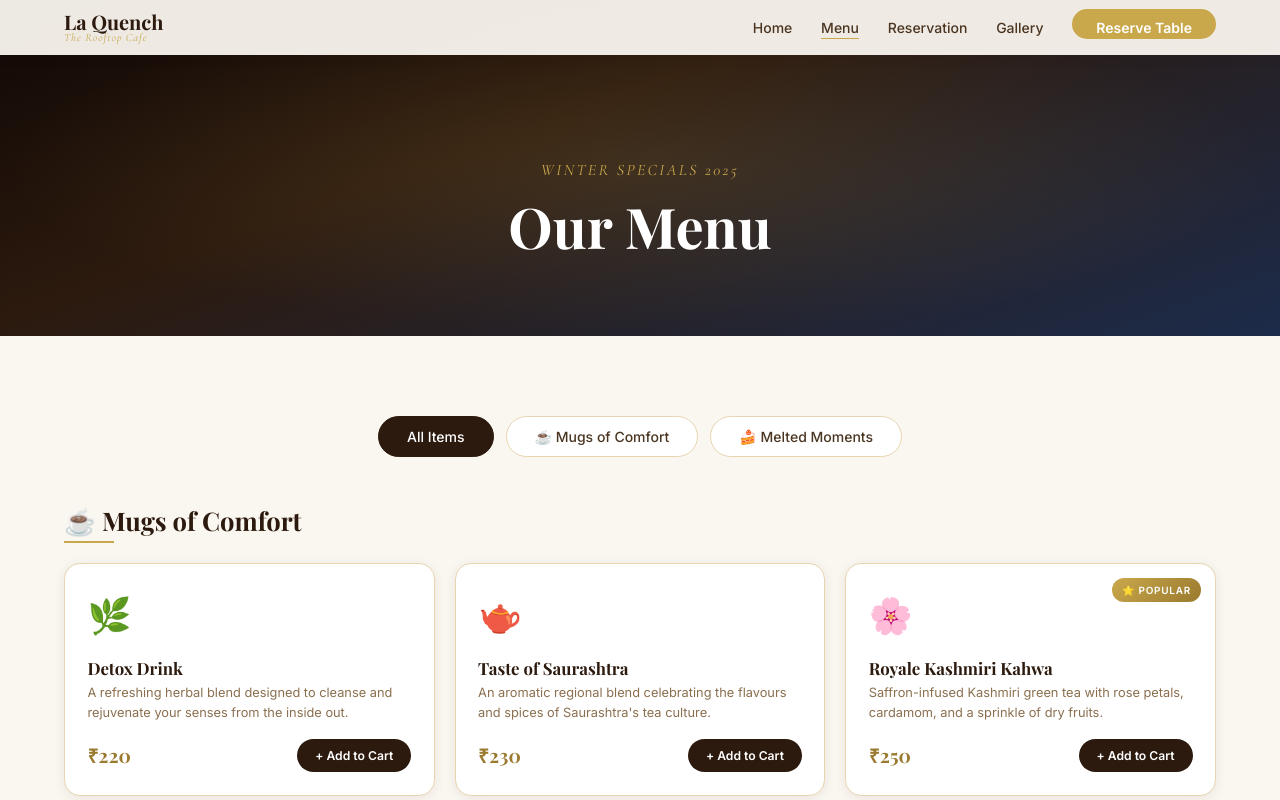
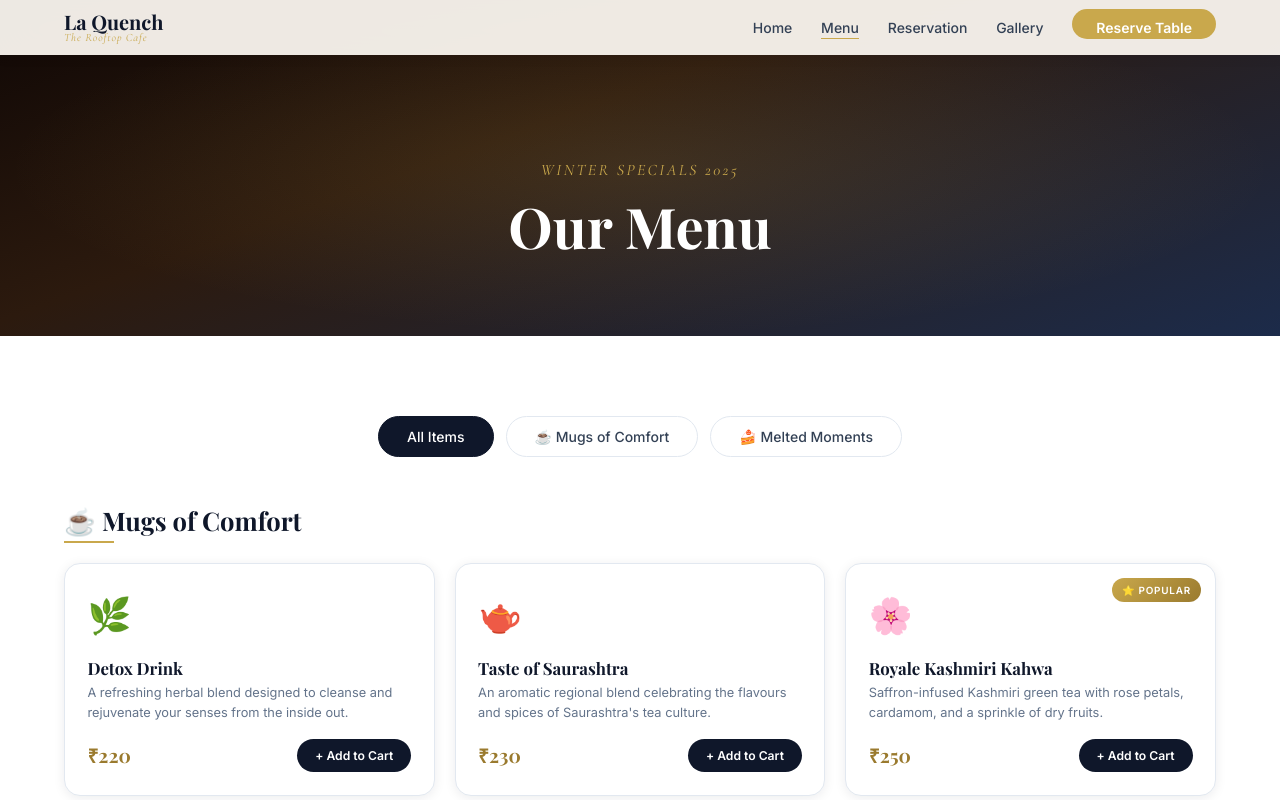
Before and after one commit to Dev-376-sharma/cafe, a website: page menu.html in a window 1280 px wide. Shown: the top 800 px of the page. Drawn offline with nearby package versions, Linux system fonts and the light colour scheme; a web font is replaced by a local one.

Commit message:
Change theme to Navy Blue and White, mapped all uploaded images to UI

```diff
--- a/style.css
+++ b/style.css
@@ -1,22 +1,22 @@
 @import url('https://fonts.googleapis.com/css2?family=Playfair+Display:ital,wght@0,400;0,600;0,700;1,400&family=Inter:wght@300;400;500;600&family=Cormorant+Garamond:ital,wght@0,300;1,300;1,400&display=swap');
 
 :root {
-  --primary: #2c1a0e;
-  --primary-light: #5c3a22;
-  --cream: #faf6f0;
-  --cream-dark: #f0e8d8;
-  --beige: #e8d5b0;
-  --gold: #c9a84c;
+  --primary: #0f172a;      /* Deep Navy */
+  --primary-light: #1e293b; /* Lighter Navy */
+  --cream: #ffffff;        /* Pure White */
+  --cream-dark: #f8fafc;   /* Off White / Light Gray */
+  --beige: #e2e8f0;        /* Borders / Light Grays */
+  --gold: #c9a84c;         /* Kept Gold as accent since Navy & Gold is great */
   --gold-light: #e8c97a;
   --gold-dark: #9a7a2e;
   --navy: #1c2b4a;
   --white: #ffffff;
-  --text-dark: #1a1208;
-  --text-mid: #4a3520;
-  --text-light: #8b7050;
-  --shadow-sm: 0 2px 12px rgba(44,26,14,.08);
-  --shadow-md: 0 8px 32px rgba(44,26,14,.14);
-  --shadow-lg: 0 20px 60px rgba(44,26,14,.2);
+  --text-dark: #0f172a;
+  --text-mid: #334155;
+  --text-light: #64748b;
+  --shadow-sm: 0 2px 12px rgba(15,23,42,.08);
+  --shadow-md: 0 8px 32px rgba(15,23,42,.14);
+  --shadow-lg: 0 20px 60px rgba(15,23,42,.2);
   --radius-sm: 8px;
   --radius-md: 16px;
   --radius-lg: 24px;
```
Also changed, not shown: index.html (+17 -17 lines), images/Screenshot 2026-03-16 230424.png (deleted), images/Screenshot 2026-03-16 230638.png (deleted), images/Screenshot 2026-03-17 000305.png (deleted), images/Screenshot 2026-03-17 000314.png (deleted), images/Screenshot 2026-03-17 000349.png (deleted), images/Screenshot 2026-03-17 000411.png (deleted), images/Screenshot 2026-03-17 000749.png (deleted), images/Screenshot 2026-03-17 000812.png (deleted), images/Screenshot 2026-03-17 000828.png (deleted), images/Screenshot 2026-03-17 000914.png (deleted), images/Screenshot 2026-03-17 000924.png (deleted), images/Screenshot 2026-03-17 000932.png (deleted), images/Screenshot 2026-03-17 000950.png (deleted), 4 more files, 13 other files.
